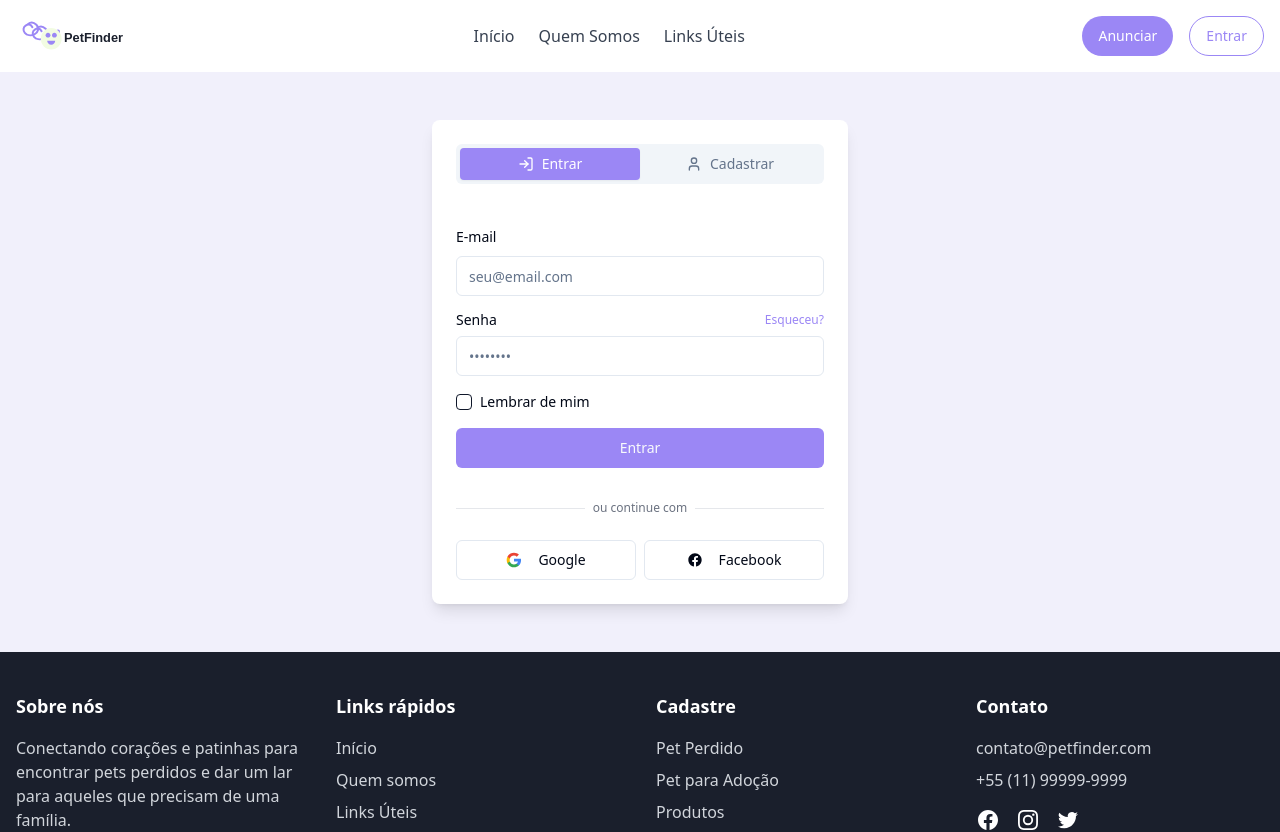
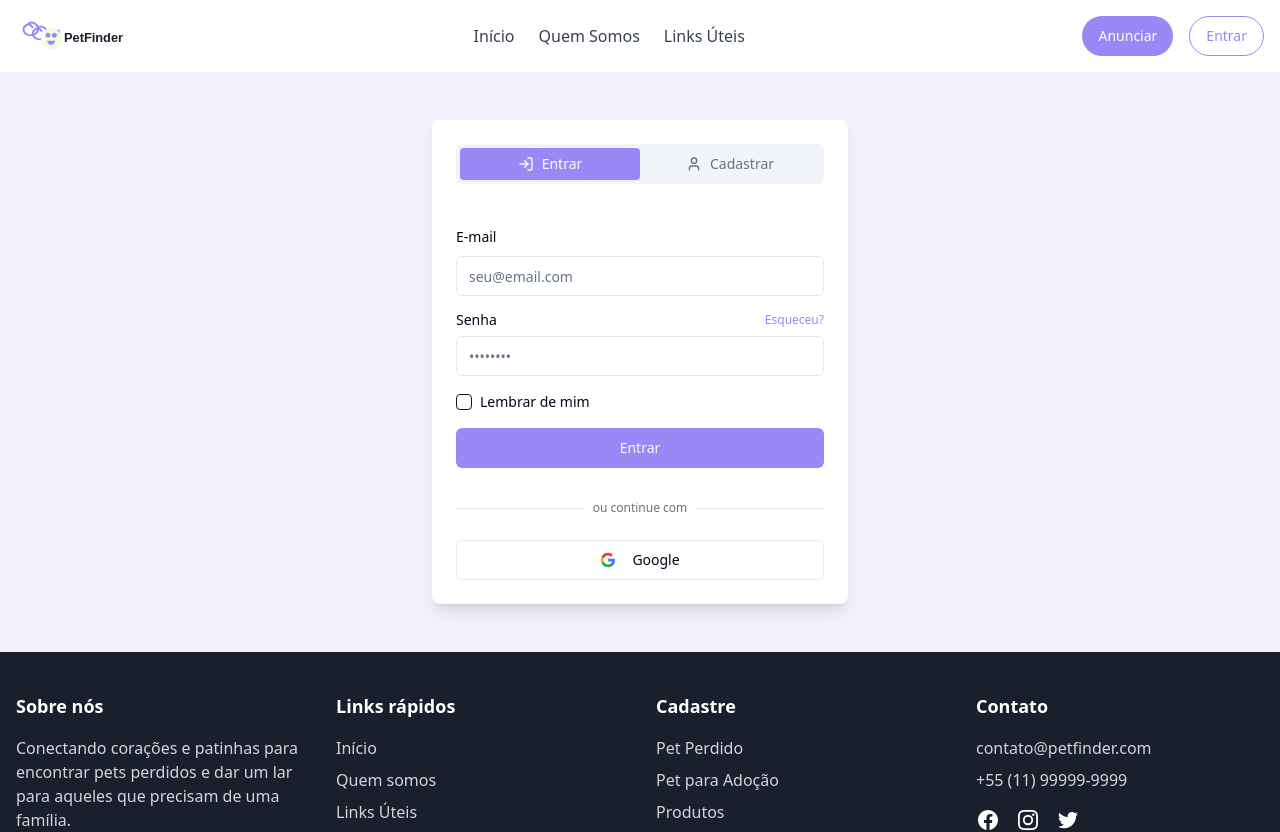
Before and after one commit to arthurcarlsonn/patinhas-e-cora, a React (Vite) app: page /entrar in a window 1280 px wide. Shown: the top 832 px of the page. Built offline with nearby package versions, Linux system fonts and the light colour scheme.

Commit message:
Feat: Implement Google login and remove Facebook
This commit enables Google login and removes Facebook login options from the application.

```diff
--- a/src/contexts/AuthContext.tsx
+++ b/src/contexts/AuthContext.tsx
@@ -11,6 +11,7 @@ interface AuthContextType {
   userType: 'personal' | 'company' | 'ngo' | null;
   signUp: (email: string, password: string, type: 'personal' | 'company' | 'ngo', metadata: object) => Promise<void>;
   signIn: (email: string, password: string) => Promise<void>;
+  signInWithGoogle: () => Promise<void>;
   signOut: () => Promise<void>;
   loading: boolean;
 }
@@ -154,6 +155,34 @@ export const AuthProvider: React.FC<{ children: React.ReactNode }> = ({ children
     }
   };
 
+  const signInWithGoogle = async () => {
+    setLoading(true);
+    try {
+      const { error } = await supabase.auth.signInWithOAuth({
+        provider: 'google',
+        options: {
+          queryParams: {
+            access_type: 'offline',
+            prompt: 'consent'
+          },
+          redirectTo: `${window.location.origin}/dashboard`
+        }
+      });
+
+      if (error) throw error;
+
+    } catch (error: any) {
+      toast({
+        title: "Erro ao entrar com Google",
+        description: error.message || "Ocorreu um erro ao tentar entrar com Google",
+        variant: "destructive",
+      });
+      console.error(error);
+    } finally {
+      setLoading(false);
+    }
+  };
+
   const signOut = async () => {
     setLoading(true);
 
@@ -193,6 +222,7 @@ export const AuthProvider: React.FC<{ children: React.ReactNode }> = ({ children
         userType,
         signUp,
         signIn,
+        signInWithGoogle,
         signOut,
         loading
       }}
--- a/src/pages/Entrar.tsx
+++ b/src/pages/Entrar.tsx
@@ -13,7 +13,7 @@ import { useAuth } from '@/contexts/AuthContext';
 import { LogIn, User, Building, Heart } from 'lucide-react';
 
 const Entrar = () => {
-  const { signIn, signUp, user, loading } = useAuth();
+  const { signIn, signUp, signInWithGoogle, user, loading } = useAuth();
   const navigate = useNavigate();
 
   // Estados para login
@@ -65,6 +65,10 @@ const Entrar = () => {
       userType as 'personal' | 'company' | 'ngo',
       { name }
     );
+  };
+
+  const handleGoogleSignIn = async () => {
+    await signInWithGoogle();
   };
 
   return (
@@ -240,8 +244,12 @@ const Entrar = () => {
                   </div>
                 </div>
 
-                <div className="grid grid-cols-2 gap-2 w-full">
-                  <Button variant="outline" className="w-full">
+                <Button
+                  variant="outline"
+                  className="w-full"
+                  onClick={handleGoogleSignIn}
+                  type="button"
+                >
                   <svg className="w-5 h-5 mr-2" viewBox="0 0 24 24">
                     <path
                       d="M22.56 12.25c0-.78-.07-1.53-.2-2.25H12v4.26h5.92c-.26 1.37-1.04 2.53-2.21 3.31v2.77h3.57c2.08-1.92 3.28-4.74 3.28-8.09z"
@@ -262,13 +270,6 @@ const Entrar = () => {
                   </svg>
                   Google
                 </Button>
-                  <Button variant="outline" className="w-full">
-                    <svg className="w-5 h-5 mr-2" fill="currentColor" viewBox="0 0 24 24">
-                      <path d="M22 12c0-5.523-4.477-10-10-10S2 6.477 2 12c0 4.991 3.657 9.128 8.438 9.878v-6.987h-2.54V12h2.54V9.797c0-2.506 1.492-3.89 3.777-3.89 1.094 0 2.238.195 2.238.195v2.46h-1.26c-1.243 0-1.63.771-1.63 1.562V12h2.773l-.443 2.89h-2.33v6.988C18.343 21.128 22 16.991 22 12z" />
-                    </svg>
-                    Facebook
-                  </Button>
-                </div>
               </CardFooter>
             </Tabs>
           </Card>
```
Lines whose indentation alone changed are shown as unchanged.
